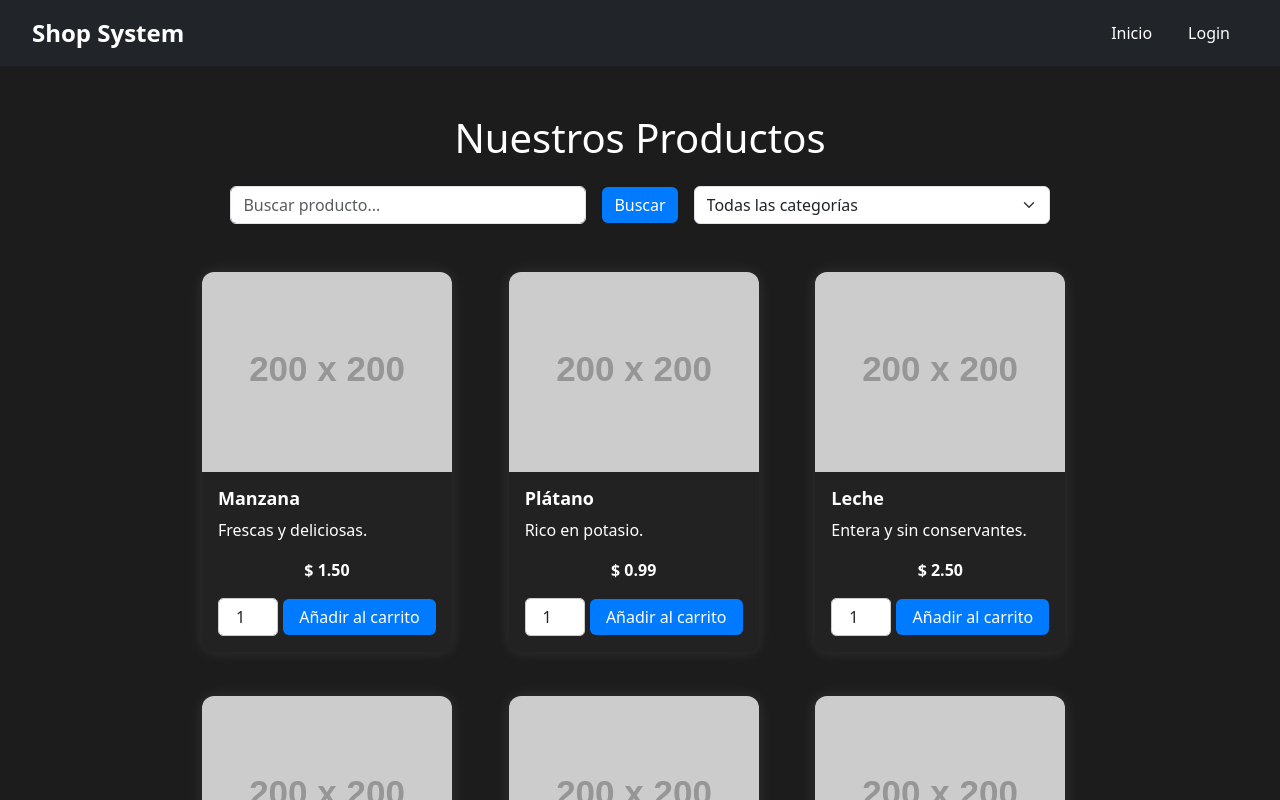
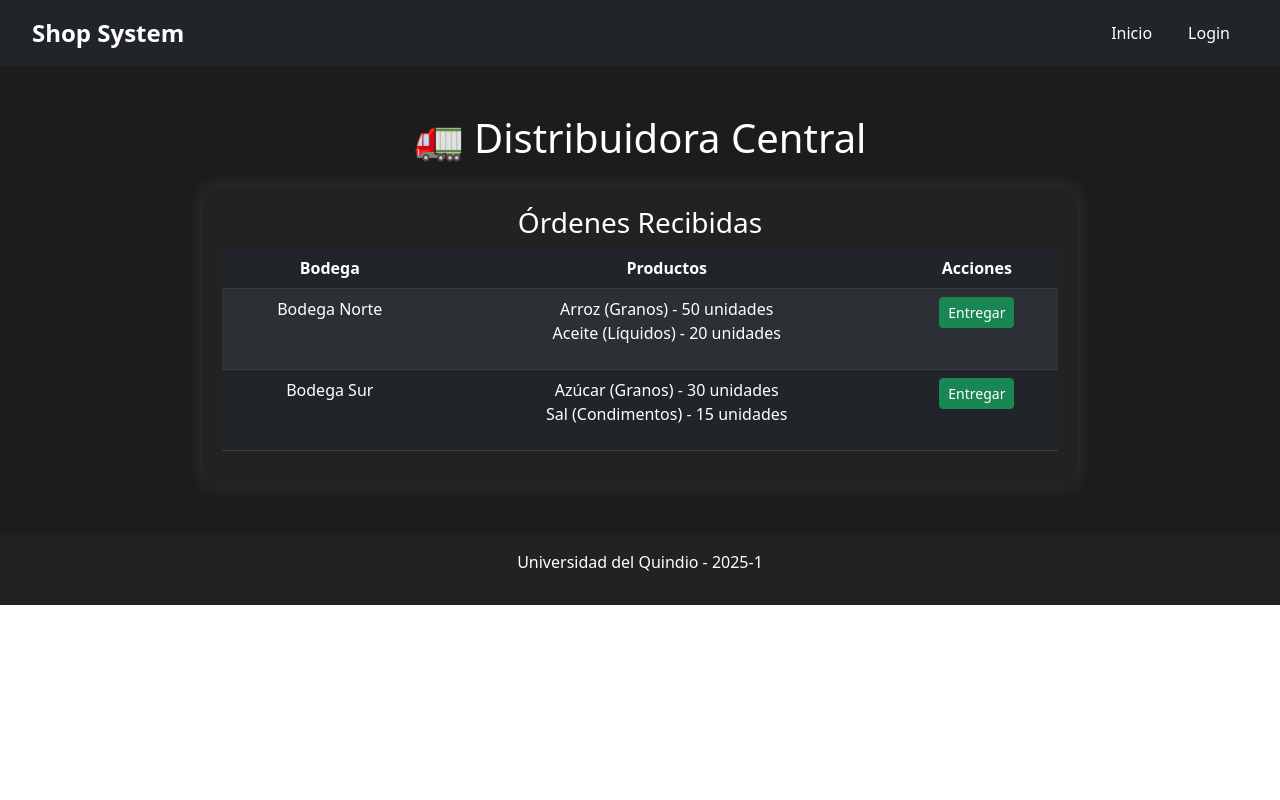
Before and after one commit to HulbertAlejandro/shopSystem-frontend, an Angular app: page /distribuidora in a window 1280 px wide. Before the commit this address led to /. Shown: the top 800 px of the page. Built offline with nearby package versions, Linux system fonts and the light colour scheme.

Commit message:
feat: agregar gestión de órdenes en la distribuidora

```diff
--- a/src/app/app.routes.ts
+++ b/src/app/app.routes.ts
@@ -8,6 +8,7 @@ import { EditarCuentaComponent } from './componentes/editar-cuenta/editar-cuenta
 import { CarritoComponent } from './componentes/carrito/carrito.component';
 import { BodegaComponent } from './componentes/bodega/bodega.component';
 import { ClientesComponent } from './componentes/clientes/clientes.component';
+import { DistribuidoraComponent } from './componentes/distribuidora/distribuidora.component';
 
 export const routes: Routes = [
    { path: '', component: InicioComponent },
@@ -20,5 +21,6 @@ export const routes: Routes = [
    { path: "carrito", component: CarritoComponent},
    { path: "bodega", component: BodegaComponent},
    { path: "clientes", component: ClientesComponent },
+   { path: "distribuidora", component: DistribuidoraComponent },
    { path: "**", pathMatch: "full", redirectTo: "" }
 ];
--- /dev/null
+++ b/src/app/componentes/distribuidora/distribuidora.component.html
@@ -0,0 +1,59 @@
+<!doctype html>
+<html lang="es">
+<head>
+    <meta charset="utf-8">
+    <meta name="viewport" content="width=device-width, initial-scale=1">
+    <link href="https://cdn.jsdelivr.net/npm/bootstrap@5.3.0/dist/css/bootstrap.min.css" rel="stylesheet">
+    <style>
+        body {
+            background-color: #1c1c1c;
+            color: white;
+        }
+        .container {
+            max-width: 900px;
+            margin: auto;
+        }
+        .table-container {
+            background: #222;
+            padding: 20px;
+            border-radius: 10px;
+            box-shadow: 0 0 15px rgba(255, 255, 255, 0.1);
+        }
+    </style>
+</head>
+<body>
+    <div class="container py-5">
+        <h1 class="text-center mb-4">🚛 Distribuidora Central</h1>
+
+        <div class="table-container">
+            <h3 class="text-center">Órdenes Recibidas</h3>
+            <table class="table table-dark table-striped text-center">
+                <thead>
+                    <tr>
+                        <th>Bodega</th>
+                        <th>Productos</th>
+                        <th>Acciones</th>
+                    </tr>
+                </thead>
+                <tbody>
+                    <tr *ngFor="let orden of ordenesDistribuidora">
+                        <td>{{ orden.bodega }}</td>
+                        <td>
+                            <ul class="list-unstyled">
+                                <li *ngFor="let producto of orden.productos">
+                                    {{ producto.nombre }} ({{ producto.categoria }}) - {{ producto.cantidadSolicitada }} unidades
+                                </li>
+                            </ul>
+                        </td>
+                        <td>
+                            <button class="btn btn-success btn-sm" (click)="marcarComoEntregada(orden)">
+                                Entregar
+                            </button>
+                        </td>
+                    </tr>
+                </tbody>
+            </table>
+        </div>
+    </div>
+</body>
+</html>
--- /dev/null
+++ b/src/app/componentes/distribuidora/distribuidora.component.ts
@@ -0,0 +1,46 @@
+import { Component } from '@angular/core';
+import { FormControl, ReactiveFormsModule } from '@angular/forms';
+import { CommonModule } from '@angular/common';
+import { FormsModule } from '@angular/forms';
+
+interface Producto {
+    nombre: string;
+    categoria: string;
+    cantidadSolicitada: number;
+}
+
+interface Orden {
+    bodega: string;
+    productos: Producto[];
+}
+
+@Component({
+    selector: 'app-distribuidora',
+    standalone: true,
+    imports: [CommonModule, ReactiveFormsModule, FormsModule],
+    templateUrl: './distribuidora.component.html',
+    styleUrls: ['./distribuidora.component.css']
+})
+export class DistribuidoraComponent {
+    ordenesDistribuidora: Orden[] = [
+        {
+            bodega: 'Bodega Norte',
+            productos: [
+                { nombre: 'Arroz', categoria: 'Granos', cantidadSolicitada: 50 },
+                { nombre: 'Aceite', categoria: 'Líquidos', cantidadSolicitada: 20 }
+            ]
+        },
+        {
+            bodega: 'Bodega Sur',
+            productos: [
+                { nombre: 'Azúcar', categoria: 'Granos', cantidadSolicitada: 30 },
+                { nombre: 'Sal', categoria: 'Condimentos', cantidadSolicitada: 15 }
+            ]
+        }
+    ];
+
+    marcarComoEntregada(orden: Orden): void {
+        this.ordenesDistribuidora = this.ordenesDistribuidora.filter(o => o !== orden);
+        console.log(`Orden de ${orden.bodega} entregada.`);
+    }
+}
--- a/src/app/componentes/header/header.component.html
+++ b/src/app/componentes/header/header.component.html
@@ -27,6 +27,7 @@
 
             <!-- Opciones para ADMINISTRADOR -->
             @if (rol === 'ADMINISTRADOR') {
+              <li class="nav-item"><a class="nav-link" routerLink="/distribuidora">Distribuidora</a></li>
               <li class="nav-item"><a class="nav-link" routerLink="/bodega">Bodega</a></li>
               <li class="nav-item"><a class="nav-link" routerLink="/clientes">Clientes</a></li>
             }
```
Also changed, not shown: src/app/componentes/distribuidora/distribuidora.component.css (added).
